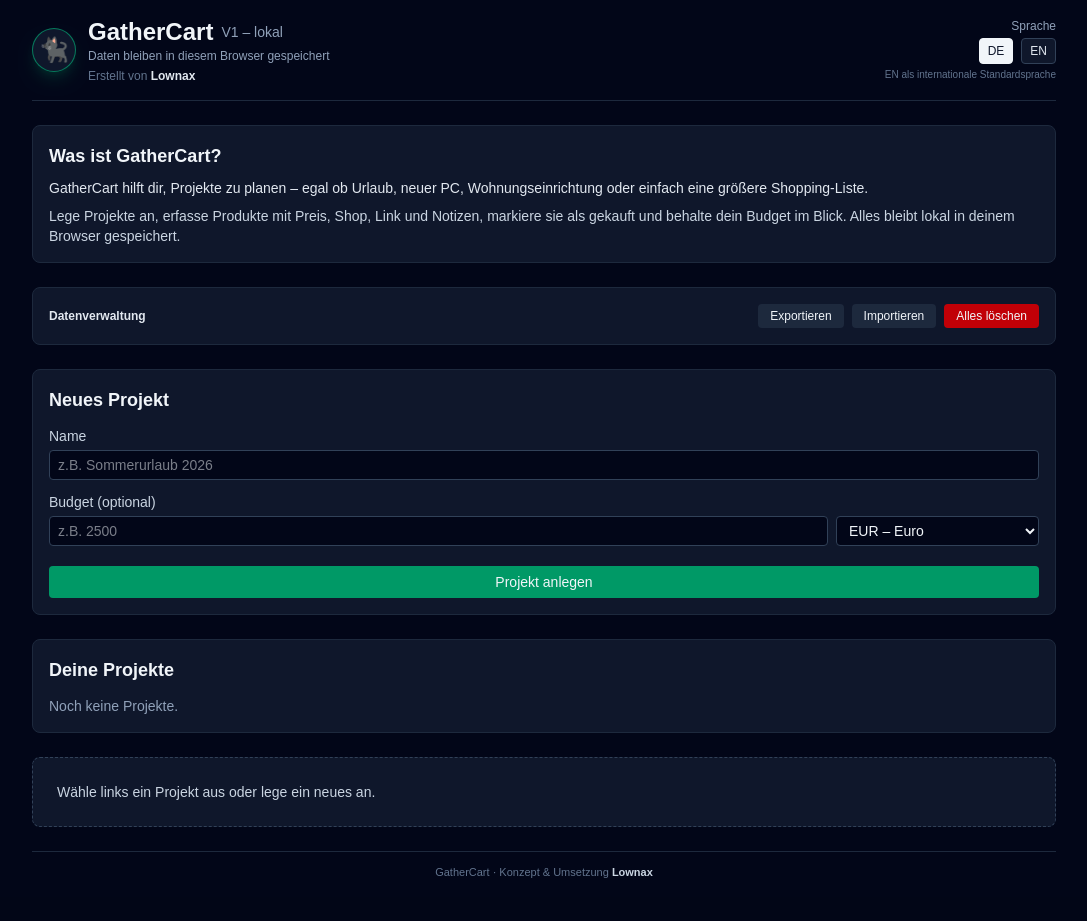
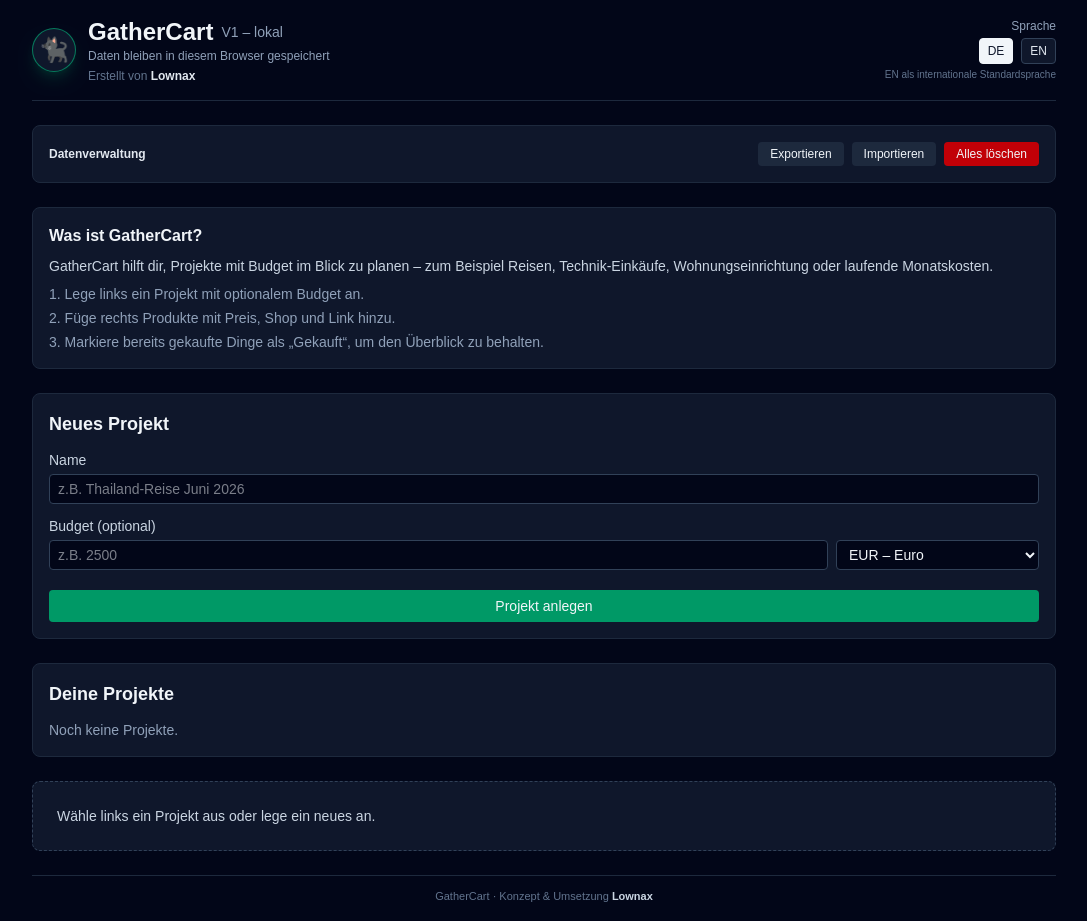
Before and after one commit to Lownax/gathercart, a Next.js app: page / in a window 1280 px wide. Shown: the whole page, without its empty margins (96-1183 px from the left). Before the commit the page ends 897 px from the top, so only its background shows below. Built offline with nearby package versions, Linux system fonts and the light colour scheme.

Commit message:
Add GatherCart onboarding section

```diff
--- a/app/page.tsx
+++ b/app/page.tsx
@@ -357,13 +357,6 @@
     plannedPercent = (totalPlanned / selectedProject.budget) * 100;
     purchasedPercent = (totalPurchased / selectedProject.budget) * 100;
   }
-
-  // Item-Statistiken
-  const totalItems = selectedProject?.items.length ?? 0;
-  const openItems =
-    selectedProject?.items.filter((i) => i.status === "planned").length ?? 0;
-  const purchasedItems =
-    selectedProject?.items.filter((i) => i.status === "purchased").length ?? 0;
 
   async function handleCopyProjectList() {
     if (!selectedProject) return;
@@ -642,7 +635,9 @@
               </span>
               <span className="block text-xs text-slate-500 mt-1">
                 {tr("Erstellt von", "Created by")}{" "}
-                <span className="font-semibold text-slate-200">Lownax</span>
+                <span className="font-semibold text-slate-200">
+                  Lownax
+                </span>
               </span>
             </div>
           </div>
@@ -682,25 +677,6 @@
           </div>
         </header>
 
-        {/* Intro / Beschreibung */}
-        <section className="bg-slate-900 border border-slate-800 rounded-lg p-4 text-sm space-y-2">
-          <h2 className="text-lg font-semibold">
-            {tr("Was ist GatherCart?", "What is GatherCart?")}
-          </h2>
-          <p className="text-slate-200">
-            {tr(
-              "GatherCart hilft dir, Projekte zu planen – egal ob Urlaub, neuer PC, Wohnungseinrichtung oder einfach eine größere Shopping-Liste.",
-              "GatherCart helps you plan projects – whether it's a trip, a new PC build, furnishing an apartment or just a bigger shopping list."
-            )}
-          </p>
-          <p className="text-slate-300">
-            {tr(
-              "Lege Projekte an, erfasse Produkte mit Preis, Shop, Link und Notizen, markiere sie als gekauft und behalte dein Budget im Blick. Alles bleibt lokal in deinem Browser gespeichert.",
-              "Create projects, track items with price, shop, link and notes, mark them as purchased and keep an eye on your budget. Everything stays local in your browser."
-            )}
-          </p>
-        </section>
-
         {/* Daten-Tools: Export / Import / Reset */}
         <section className="bg-slate-900 border border-slate-800 rounded-lg p-4 text-xs flex flex-wrap gap-3 items-center justify-between">
           <div className="font-semibold text-slate-200">
@@ -731,6 +707,39 @@
           </div>
         </section>
 
+        {/* Kurze Erklärung / Onboarding */}
+        <section className="bg-slate-900 border border-slate-800 rounded-lg p-4 text-sm space-y-2">
+          <h2 className="text-base font-semibold text-slate-100">
+            {tr("Was ist GatherCart?", "What is GatherCart?")}
+          </h2>
+          <p className="text-slate-300">
+            {tr(
+              "GatherCart hilft dir, Projekte mit Budget im Blick zu planen – zum Beispiel Reisen, Technik-Einkäufe, Wohnungseinrichtung oder laufende Monatskosten.",
+              "GatherCart helps you plan projects while keeping your budget under control – for example trips, tech builds, home setup or monthly expenses."
+            )}
+          </p>
+          <ol className="list-decimal list-inside text-slate-400 space-y-1">
+            <li>
+              {tr(
+                "Lege links ein Projekt mit optionalem Budget an.",
+                "Create a project on the left and (optionally) set a budget."
+              )}
+            </li>
+            <li>
+              {tr(
+                "Füge rechts Produkte mit Preis, Shop und Link hinzu.",
+                "Add items on the right with price, shop and link."
+              )}
+            </li>
+            <li>
+              {tr(
+                "Markiere bereits gekaufte Dinge als „Gekauft“, um den Überblick zu behalten.",
+                'Mark items as "Purchased" to keep track of what’s already bought.'
+              )}
+            </li>
+          </ol>
+        </section>
+
         <section className="grid md:grid-cols-[260px,1fr] gap-6">
           {/* Links: Projekte */}
           <div className="space-y-6">
@@ -749,8 +758,8 @@
                     value={projectName}
                     onChange={(e) => setProjectName(e.target.value)}
                     placeholder={tr(
-                      "z.B. Sommerurlaub 2026",
-                      "e.g. Summer vacation 2026"
+                      "z.B. Thailand-Reise Juni 2026",
+                      "e.g. Trip June 2026"
                     )}
                   />
                 </div>
@@ -1087,8 +1096,8 @@
                         value={itemName}
                         onChange={(e) => setItemName(e.target.value)}
                         placeholder={tr(
-                          "z.B. Flug, Hotel, Monitor...",
-                          "e.g. flight, hotel, monitor..."
+                          "z.B. Flug Berlin–Bangkok",
+                          "e.g. Flight"
                         )}
                       />
                     </div>
@@ -1102,7 +1111,7 @@
                         onChange={(e) => setItemShop(e.target.value)}
                         placeholder={tr(
                           "z.B. Airline, Amazon...",
-                          "e.g. airline, Amazon..."
+                          "e.g. Airline, Amazon..."
                         )}
                       />
                     </div>
@@ -1153,8 +1162,8 @@
                         value={itemNote}
                         onChange={(e) => setItemNote(e.target.value)}
                         placeholder={tr(
-                          "z.B. Stornobedingungen, Alternativen...",
-                          "e.g. cancellation rules, alternatives..."
+                          "z.B. Alternative, Versandkosten, Rabattcode...",
+                          "e.g. alternative, shipping cost, discount code..."
                         )}
                       />
                     </div>
@@ -1172,17 +1181,8 @@
                 {/* Produktliste */}
                 <div className="bg-slate-900 border border-slate-800 rounded-lg p-4">
                   <div className="flex flex-wrap items-center justify-between gap-3 mb-3">
-                    <h3 className="text-lg font-semibold flex flex-wrap items-baseline gap-2">
-                      <span>
-                        {tr("Produkte im Projekt", "Items in project")}
-                      </span>
-                      {selectedProject && (
-                        <span className="text-xs font-normal text-slate-400">
-                          {totalItems} {tr("insgesamt", "total")} · {openItems}{" "}
-                          {tr("offen", "open")} · {purchasedItems}{" "}
-                          {tr("gekauft", "purchased")}
-                        </span>
-                      )}
+                    <h3 className="text-lg font-semibold">
+                      {tr("Produkte im Projekt", "Items in project")}
                     </h3>
                     <div className="flex flex-col items-end gap-2 text-xs">
                       <div className="flex flex-wrap items-center gap-2">
```
